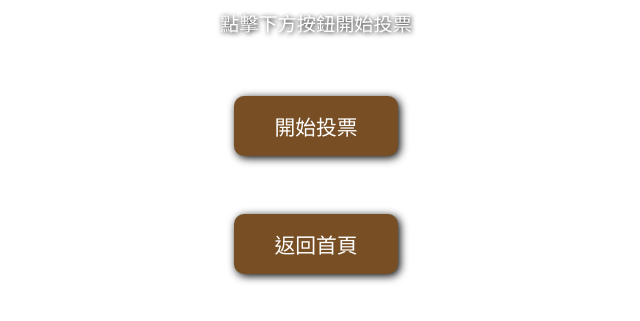
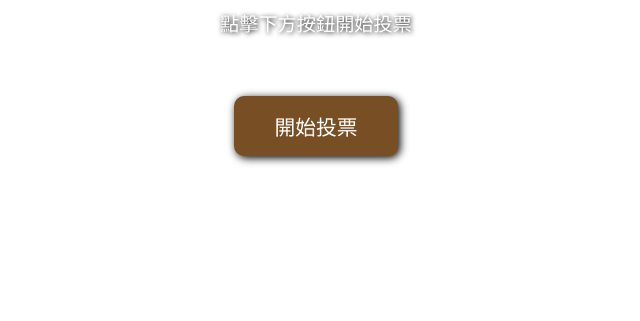
Before and after one commit to yolkyo/vote, a plain HTML site: page index.html in a window 1280 px wide. Shown: the part 231-552 px from the top of the page, without its empty margins (324-964 px from the left). Drawn offline with Linux system fonts and the light colour scheme.

Commit message:
Update index.html

```diff
--- a/index.html
+++ b/index.html
@@ -45,8 +45,3 @@
   <a href="https://script.google.com/macros/s/AKfycbxrR0gi8L10mBrUozYD_25n2_ScjWq3qjWfj8xa9Dj2YkFaXXOW0vFCYJDd7alw-4fu/exec">
     <button class="button">開始投票</button>
   </a>
-
-  <!-- 返回首頁按鈕：回到 GitHub Pages 封面 -->
-  <br><br>
-  <a href="https://yolkyo.github.io/vote/">
-    <button class="button">返回首頁</button>
```
